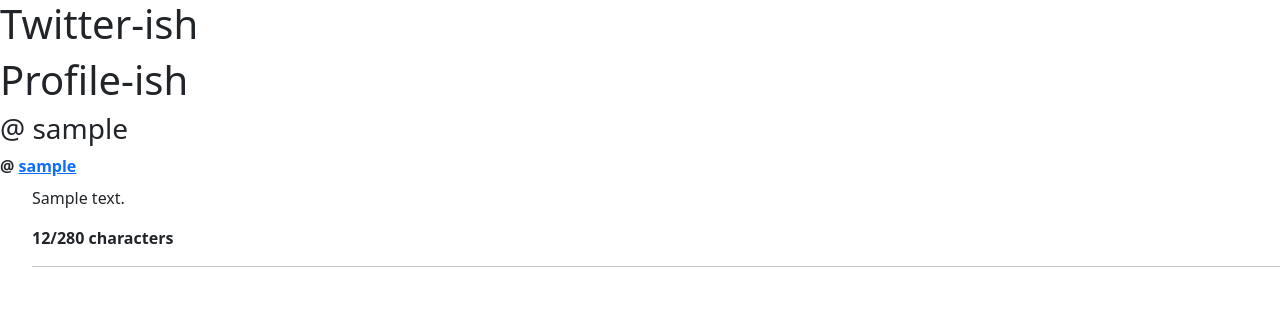
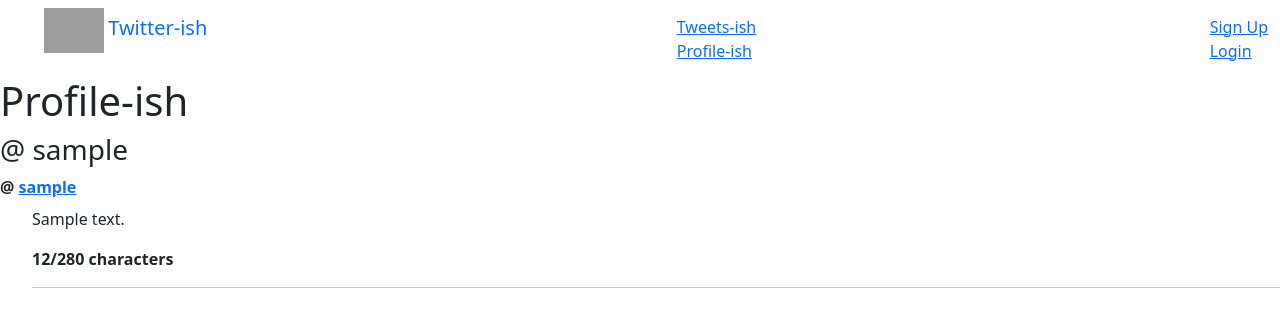
Before and after one commit to suhaimaislam/twitterish, a Flask app: page /users/1 in a window 1280 px wide. Shown: the top 327 px of the page. Run offline with Flask 2, Linux system fonts and the light colour scheme; tables that the repository leaves empty hold one stand-in row (values such as "Sample post"); some libraries are stand-ins or nearby versions; grey boxes are pictures that could not be loaded.

Commit message:
Update layout.html

```diff
--- a/app/templates/layout.html
+++ b/app/templates/layout.html
@@ -1,13 +1,28 @@
 {% extends 'base.html' %}
 
 {% block layout %}
-<div class="layout">
+    <div class="layout">
 
-    <h1>Twitter-ish</h1>
+        <nav class="navbar">
+            <div class="container-fluid">
+                <ul class="navbar-header">
+                    <a class="logo" href="/"><img src="https://webstockreview.net/images/twitter-bird-white-png.png" style="width:60px;"></a>
+                    <a class="navbar-brand" href="/">Twitter-ish</a>
+                </ul>
+              <ul class="nav navbar-nav">
+                <li class="active"><a href="#">Tweets-ish</a></li>
+                <li><a href="/">Profile-ish</a></li>
+              </ul>
+              <ul class="nav navbar-nav navbar-right">
+                <li><a href="#"><span class="glyphicon glyphicon-user"></span> Sign Up</a></li>
+                <li><a href="#"><span class="glyphicon glyphicon-log-in"></span> Login</a></li>
+              </ul>
+            </div>
+          </nav>
 
-    <div class="content">
-        {% block content %}{% endblock %}
+        <div class="content">
+            {% block content %}{% endblock %}
+        </div>
+
     </div>
-
-</div>
 {% endblock %}
```
